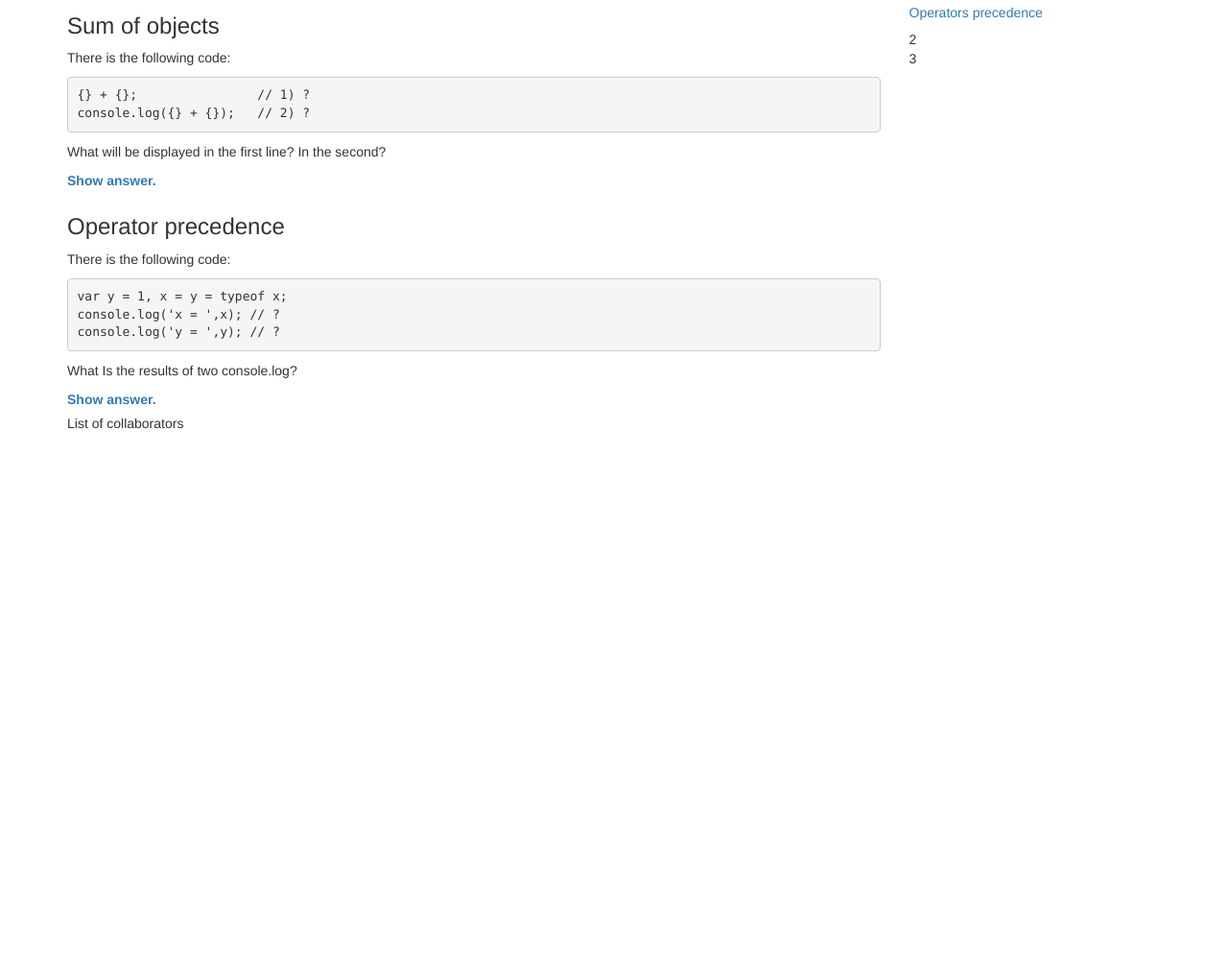
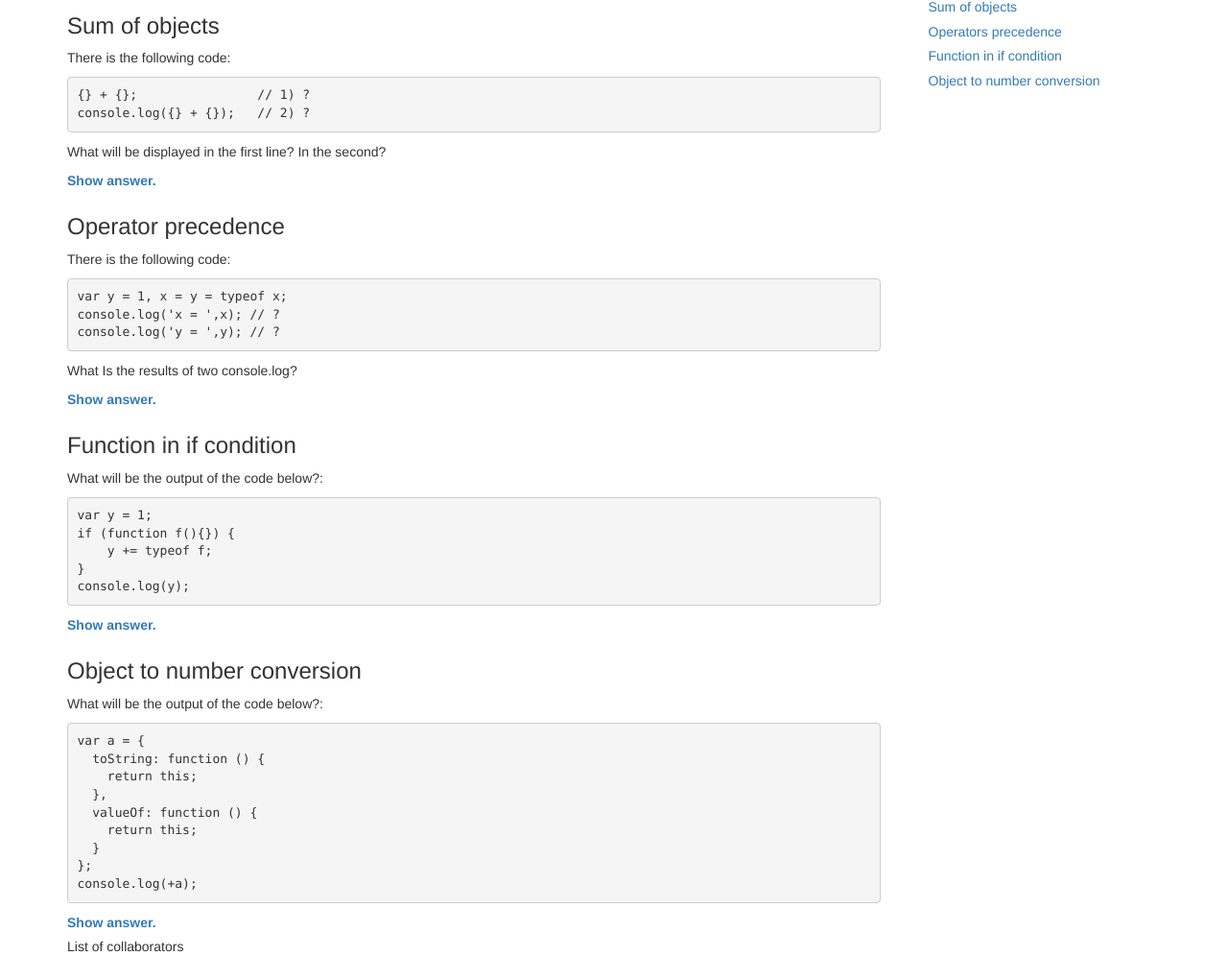
Before and after one commit to aailyin/daily-frontend-training, a plain HTML site: page index.html in a window 1280 px wide. Shown: the part 130-1126 px from the top of the page at 96% size. Before the commit the page ends 800 px from the top, so only its background shows below. Drawn offline with nearby package versions, Linux system fonts and the light colour scheme.

Commit message:
Updated index page

```diff
--- a/index.html
+++ b/index.html
@@ -51,7 +51,7 @@
         display: none;
       }
 
-      .show-answer input:checked + p {
+      .show-answer input:checked + .bg-info {
         display: block;
       }
 
@@ -68,7 +68,11 @@
       }
 
       aside {
+        margin-top: 20px;
+      }
 
+      aside .examples-link {
+        padding-left: 20px;
       }
 
       nav {
@@ -105,6 +109,7 @@
           <div id="js-examples" class="js-examples">
             <h2>JavaScript examples</h2>
 
+            <!-- sum-of-objects.js -->
             <div id="js-example-1" name="js-example-1" class="example">
               <h3>Sum of objects</h3>
               <p>
@@ -119,7 +124,7 @@
                 <label for="js-answer-1">Show answer.</label>
                 <input id="js-answer-1" type="checkbox">
 
-                <p class="bg-info">
+                <div class="bg-info">
                   <span>In the first line will be output <code>"NaN"</code>.</span>
                   <span>In the second <code>"[object Object][object Object]"</code>.</span>
 
@@ -131,10 +136,11 @@
                   Arguments of functions or methods are also always parsed as expressions.
 
                   <a href="http://www.2ality.com/2012/01/object-plus-object.html">Help link.</a>
-                </p>
+                </div>
               </div><!-- /.show-answer -->
             </div><!-- /#js-example-1 -->
 
+            <!-- operator-prcedence.js  -->
             <div id="js-example-2" class="example">
               <h3>Operator precedence</h3>
               <p>
@@ -149,13 +155,63 @@
                 <label for="js-answer-2">Show answer.</label>
                 <input id="js-answer-2" type="checkbox">
 
-                <p class="bg-info">
+                <div class="bg-info">
                   <span>In both lines will be output string<code>"undefined"</code>.</span>
 
                   '=' operator has left-associativity (left-to-right). First <code>typeof x</code> set to 'undefined'. Then the y is also set to 'undefined', then x set to 'undefined'.
-                </p>
+                </div>
               </div><!-- /.show-answer -->
             </div><!-- /#js-example-2 -->
+
+            <!-- function-in-if-condition.js  -->
+            <div id="js-example-3" class="example">
+              <h3>Function in if condition</h3>
+              <p>
+                What will be the output of the code below?:
+                <pre class="code">
+                  <code>var y = 1;<br>if (function f(){}) {<br>    y += typeof f;<br>}<br>console.log(y);</code>
+                </pre>
+              </p>
+
+              <div class="show-answer">
+                <label for="js-answer-3">Show answer.</label>
+                <input id="js-answer-3" type="checkbox">
+
+                <div class="bg-info">
+                  <span>The output would be <code>'1undefined'</code>.</span>
+
+                  The if condition statement evaluates using eval, so eval(function f(){}) returns function f(){} (which is true). Therefore, inside the if statement, executing typeof f returns undefined because the if statement code executes at run time, and the statement inside the if condition is evaluated during run time.
+                </div>
+              </div><!-- /.show-answer -->
+            </div><!-- /#js-example-3 -->
+
+            <!-- object-number-conversion.js  -->
+            <div id="js-example-4" class="example">
+              <h3>Object to number conversion</h3>
+              <p>
+                What will be the output of the code below?:
+                <pre class="code">
+                  <code>var a = {<br>  toString: function () {<br>    return this;<br>  },<br>  valueOf: function () {<br>    return this;<br>  }<br>};<br>console.log(+a);</code>
+                </pre>
+              </p>
+
+              <div class="show-answer">
+                <label for="js-answer-4">Show answer.</label>
+                <input id="js-answer-4" type="checkbox">
+
+                <div class="bg-info">
+                  <span>An error <code>"Uncaught TypeError: Cannot convert object to primitive value()"</code>.</span>
+
+                  Algorithm of conversion of non-primitive value in JS:
+                  <ol>
+                    <li>If value is primitive, then return it.</li>
+                    <li>Otherwise, call valueOf method. If this method returned primitive, then return this value.</li>
+                    <li>Otherwise, call toString method. If returned value is primitive, then return it.</li>
+                    <li>TypeError.</li>
+                  </ol>
+                </div>
+              </div><!-- /.show-answer -->
+            </div><!-- /#js-example-4 -->
 
           </div><!-- /#js-examples -->
 
@@ -170,17 +226,21 @@
           <ul class="list-unstyled">
             <li>
               <h4><a href="#js-examples">JavaScript examples</h4>
-              <ul class="list-unstyled">
+              <ul class="list-unstyled examples-link">
                 <li>
                   <h5><a href="#js-example-1">Sum of objects</a></h5>
                 </li>
                 <li>
                   <h5><a href="#js-example-2">Operators precedence</a></h5>
                 </li>
+                <li>
+                  <h5><a href="#js-example-3">Function in if condition</a></h5>
+                </li>
+                <li>
+                  <h5><a href="#js-example-4">Object to number conversion</a></h5>
+                </li>
               </ul>
             </li>
-            <li>2</li>
-            <li>3</li>
           </ul>
         </aside>
 
```
